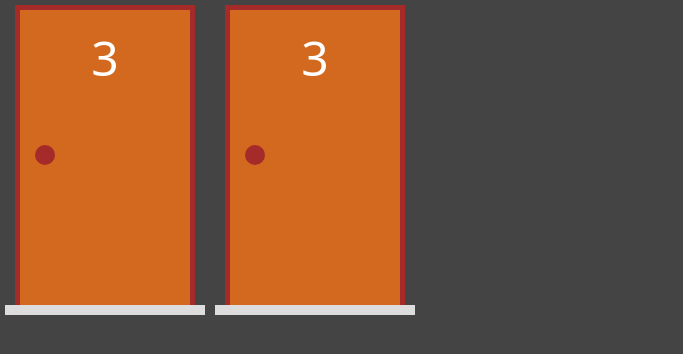
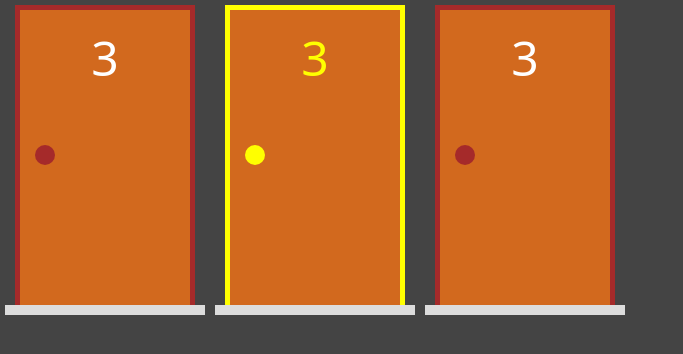
Before and after one commit to SamillyNunes/monty_hall, a Next.js app: page / in a window 1280 px wide. Shown: the top 354 px of the page, without its empty margins (0-683 px from the left). Built offline with nearby package versions, Linux system fonts and the light colour scheme.

Commit message:
ui: door color when selected

```diff
--- a/src/components/Door.jsx
+++ b/src/components/Door.jsx
@@ -1,9 +1,12 @@
 import styles from "../styles/Door.module.css";
 
 export default function Door(props){
+
+    const selected = props.selected ? styles.selected : '';
+
     return (
         <div className={styles.area} >
-            <div className={styles.structure} >
+            <div className={`${styles.structure} ${selected}`} >
                 <div className={styles.door} >
                     <div className={styles.number} >3</div>
                     <div className={styles.knob} ></div>
--- a/src/pages/index.tsx
+++ b/src/pages/index.tsx
@@ -7,7 +7,8 @@
 export default function Home() {
   return (
     <div style={{display: "flex"}} >
-      <Door />
+      <Door  />
+      <Door selected />
       <Door />
     </div>
   );
--- a/src/styles/Door.module.css
+++ b/src/styles/Door.module.css
@@ -53,3 +53,18 @@
     background-color: brown;
 
 }
+
+.selected{
+
+    border-left: 5px solid yellow;
+    border-top: 5px solid yellow;
+    border-right: 5px solid yellow;
+}
+
+.selected .number{
+    color: yellow;
+}
+
+.selected .knob{
+    background-color: yellow;
+}
```
